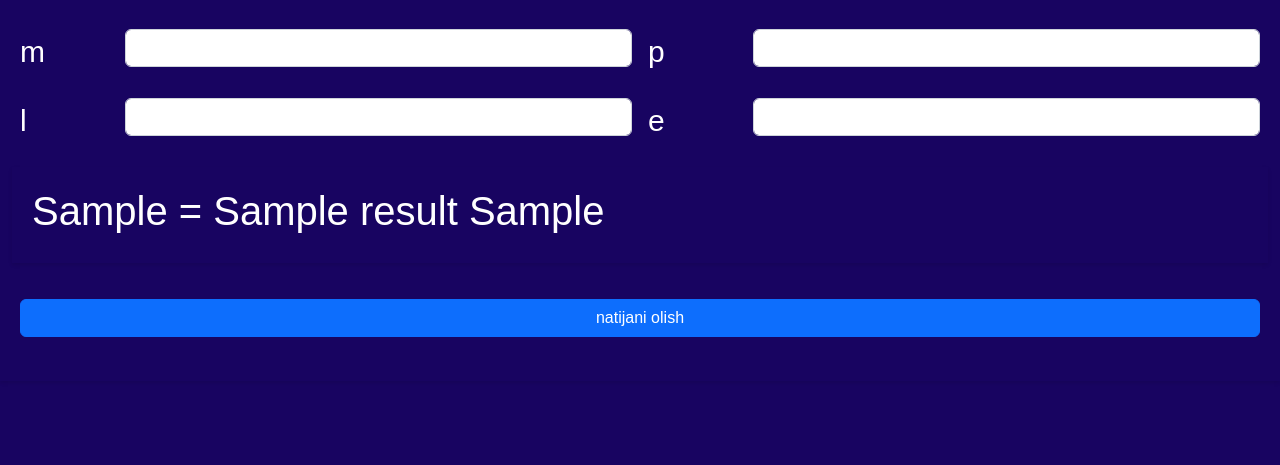
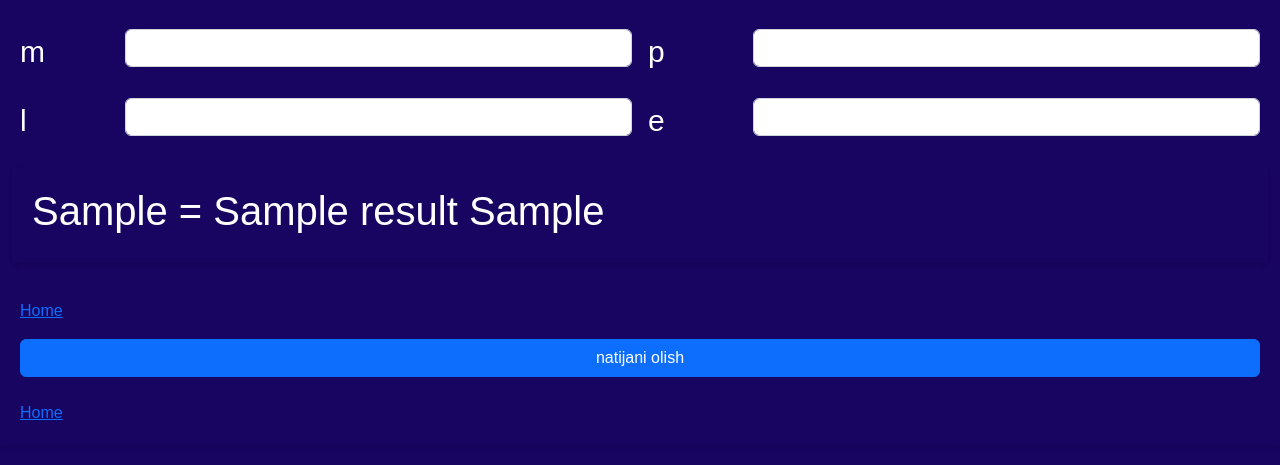
Before and after one commit to quvvatullayev/elektronica, a Django app: template elektronica/templates/eliment_count.html in a window 1280 px wide. Shown: the part 503-968 px from the top of the page. Before the commit the page ends 840 px from the top, so only its background shows below. Run offline with Django 4.2, Linux system fonts and the light colour scheme; tables that the repository leaves empty hold one stand-in row (values such as "Sample post"); the template is opened without the code that fills it: values that come from a table or form of the project are taken from there, most other values are stand-ins (such as "Sample title", 1, 10 or a date in 2020).

Commit message:
add add home

```diff
--- a/elektronica/templates/elements.html
+++ b/elektronica/templates/elements.html
@@ -60,7 +60,7 @@
                 </a>
             </div>
         {% endfor %}
-    </div>
+    </div><br>
     <a href="https://elektronica.pythonanywhere.com/">Home</a>
 
 </body>
--- a/elektronica/templates/eliment_count.html
+++ b/elektronica/templates/eliment_count.html
@@ -3,5 +3,6 @@
 {% block sidebar %}
     <div class="element-info">
         <h1>{{ eliment_info.key }} = {{ result }} {{ eliment_info.measure }}</h1>
-    </div>
+    </div><br>
+    <a href="https://elektronica.pythonanywhere.com/">Home</a>
 {% endblock %}
--- a/elektronica/templates/eliment_info.html
+++ b/elektronica/templates/eliment_info.html
@@ -97,6 +97,7 @@
             <button type="submit" class="btn btn-primary col-12">natijani olish</button>
         </div>
     </form><br>
+    <a href="https://elektronica.pythonanywhere.com/">Home</a>
 
 </body>
 </html>
```
